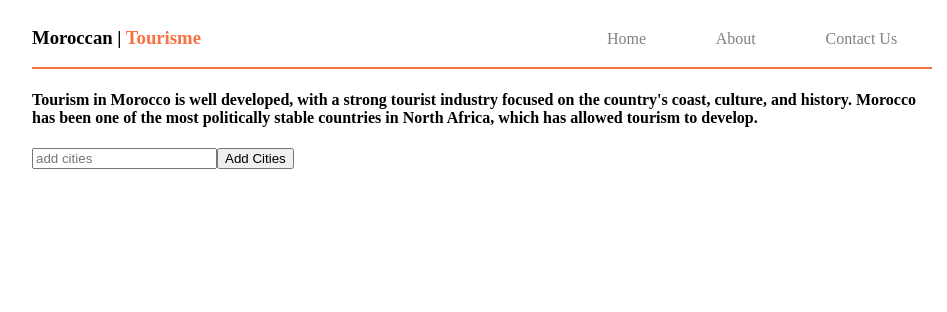
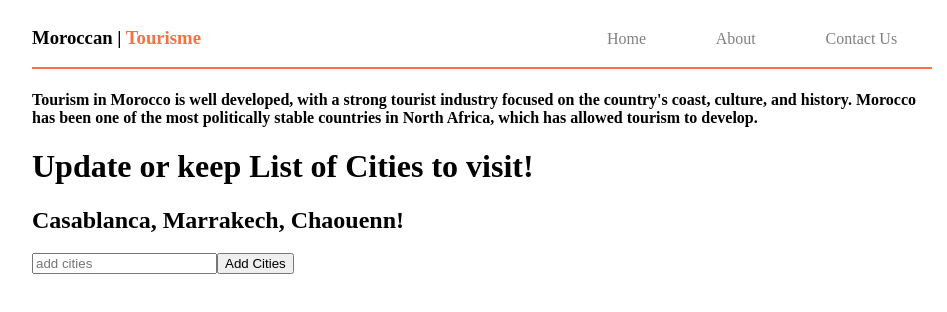
Before and after one commit to Khalotis11/Redux-Practice2, a React (Create React App) app in the folder tourisme/: page / in a window 1280 px wide. Shown: the top 312 px of the page, without its empty margins (158-1105 px from the left). Built offline with nearby package versions, Linux system fonts and the light colour scheme.

Commit message:
Added action to update or add list of cities

```diff
--- a/tourisme/src/actions/index.js
+++ b/tourisme/src/actions/index.js
@@ -0,0 +1,6 @@
+export const addCities = cities => {
+  return {
+    type: "ADD_CITIES",
+    payload: cities
+  };
+};
--- a/tourisme/src/components/Home.js
+++ b/tourisme/src/components/Home.js
@@ -1,5 +1,6 @@
 import React, { Component } from "react";
 import { connect } from "react-redux";
+import { addCities } from "../actions";
 
 class Home extends Component {
   state = {
@@ -19,6 +20,8 @@ class Home extends Component {
           one of the most politically stable countries in North Africa, which
           has allowed tourism to develop.
         </h4>
+        <h1>Update or keep List of Cities to visit!</h1>
+        <h2>{this.props.cities}</h2>
         <input
           type="text"
           name="textInput"
@@ -26,7 +29,9 @@ class Home extends Component {
           value={this.state.textInput}
           onChange={this.handleChange}
         />
-        <button>Add Cities</button>
+        <button onClick={() => this.props.addCities(this.state.textInput)}>
+          Add Cities
+        </button>
       </div>
     );
   }
@@ -38,5 +43,5 @@ const mapStateToProps = state => {
 };
 export default connect(
   mapStateToProps,
-  {}
+  { addCities }
 )(Home);
--- a/tourisme/src/reducer/index.js
+++ b/tourisme/src/reducer/index.js
@@ -1,9 +1,14 @@
 const initialState = {
-  cities: "Casablanca, Marrakech, Chaouent!"
+  cities: "Casablanca, Marrakech, Chaouenn!"
 };
 
 export const reducer = (state = initialState, action) => {
   switch (action.type) {
+    case "ADD_CITIES":
+      return {
+        ...state,
+        cities: action.payload
+      };
     default:
       return state;
   }
```
